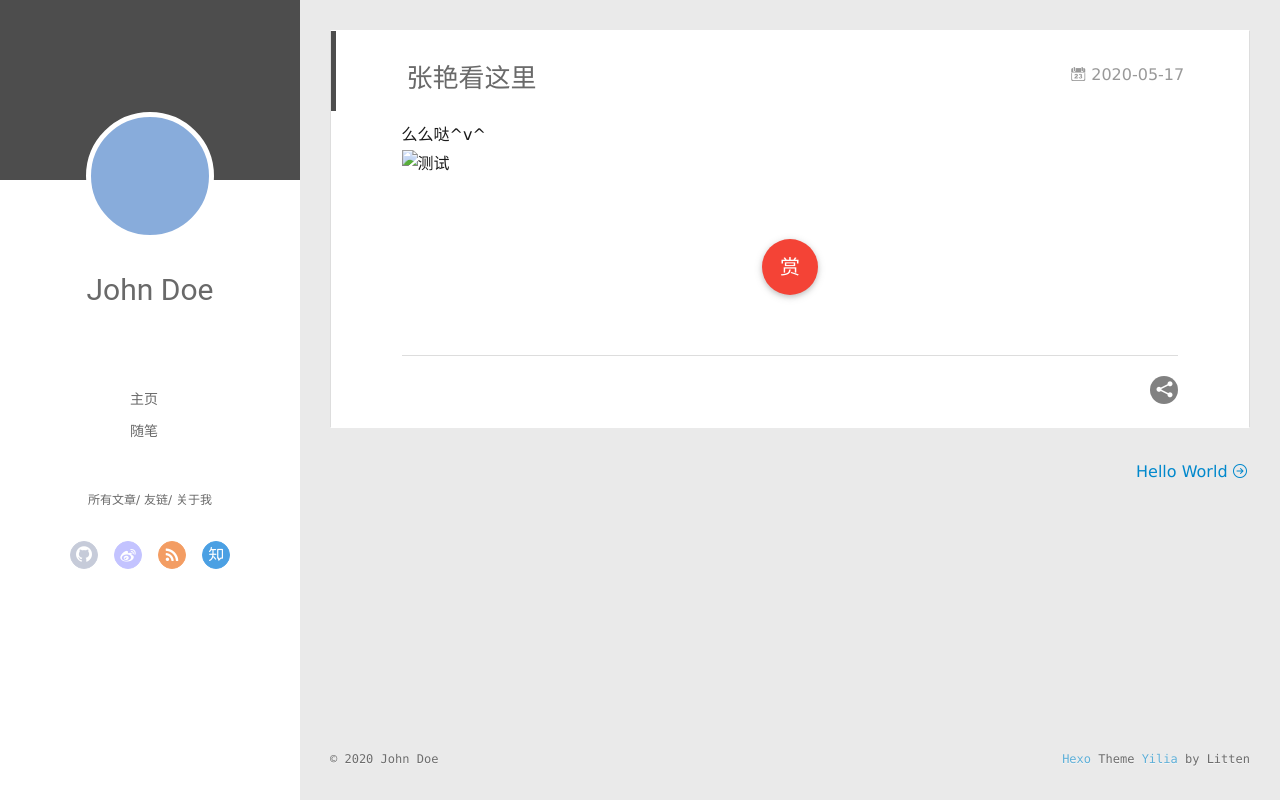
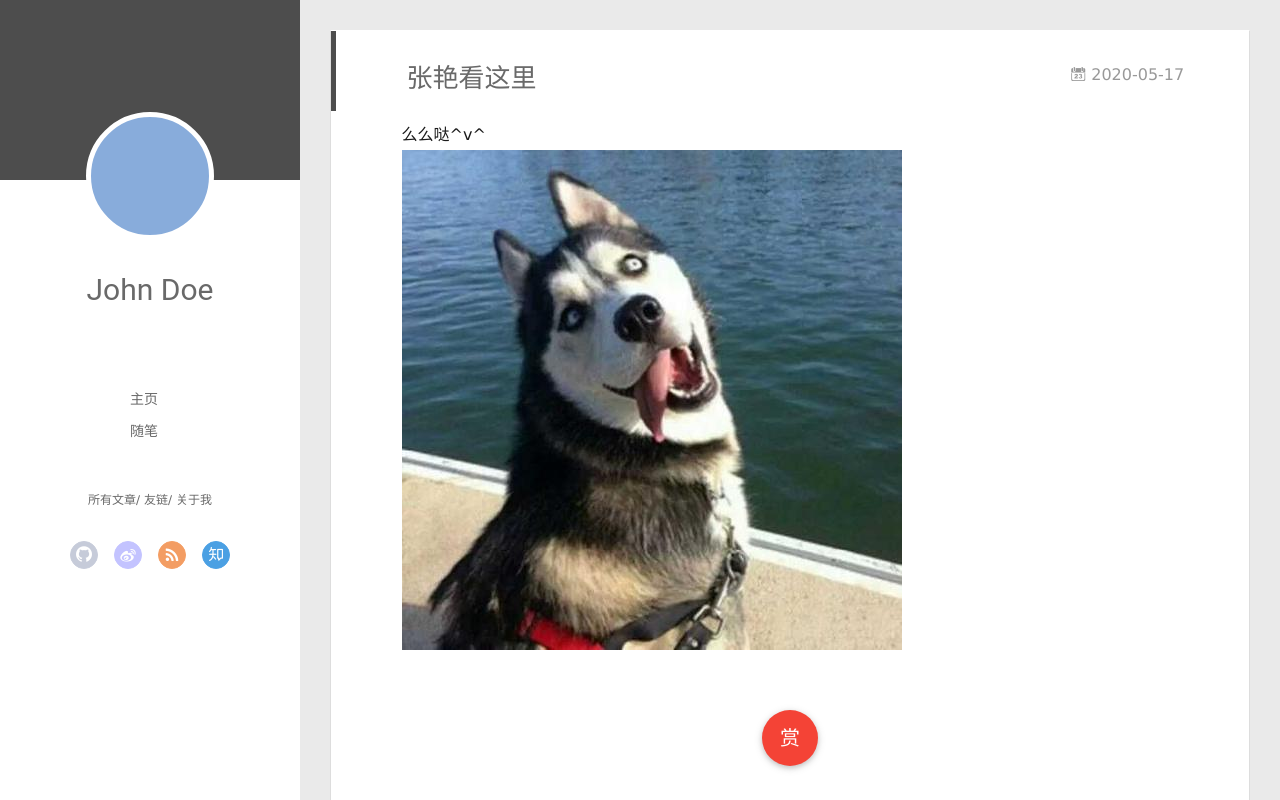
Before and after one commit to codecainiao/codecainiao.github.io, a plain HTML site: page 2020/05/17/张艳看这里/index.html in a window 1280 px wide. Drawn offline with Linux system fonts and the light colour scheme; no server answers.

Commit message:
Site updated: 2020-05-17 10:13:18

```diff
--- a/2020/05/17/张艳看这里/index.html
+++ b/2020/05/17/张艳看这里/index.html
@@ -15,12 +15,12 @@
 <meta property="og:site_name" content="Hexo">
 <meta property="og:description" content="么么哒^v^">
 <meta property="og:locale" content="en_US">
-<meta property="og:image" content="http://yoursite.com/.com//1.jpg">
+<meta property="og:image" content="http://yoursite.com/2020/05/17/%E5%BC%A0%E8%89%B3%E7%9C%8B%E8%BF%99%E9%87%8C/1.png">
 <meta property="article:published_time" content="2020-05-17T01:56:03.000Z">
-<meta property="article:modified_time" content="2020-05-17T01:58:48.292Z">
+<meta property="article:modified_time" content="2020-05-17T02:12:07.267Z">
 <meta property="article:author" content="John Doe">
 <meta name="twitter:card" content="summary">
-<meta name="twitter:image" content="http://yoursite.com/.com//1.jpg">
+<meta name="twitter:image" content="http://yoursite.com/2020/05/17/%E5%BC%A0%E8%89%B3%E7%9C%8B%E8%BF%99%E9%87%8C/1.png">
 
     <link rel="alternative" href="/atom.xml" title="Hexo" type="application/atom+xml">
 
@@ -176,7 +176,7 @@
 
     <div class="article-entry" itemprop="articleBody">
 
-        <p>么么哒^v^<br><img src="/.com//1.jpg" alt="测试"></p>
+        <p>么么哒^v^<br><img src="/2020/05/17/%E5%BC%A0%E8%89%B3%E7%9C%8B%E8%BF%99%E9%87%8C/1.png" alt="测试"></p>
 
 
 
```
Also changed, not shown: index.html (+1 -1 lines), 2020/05/17/张艳看这里/1.png (renamed from 2020/05/17/张艳看这里/1.jpg).
